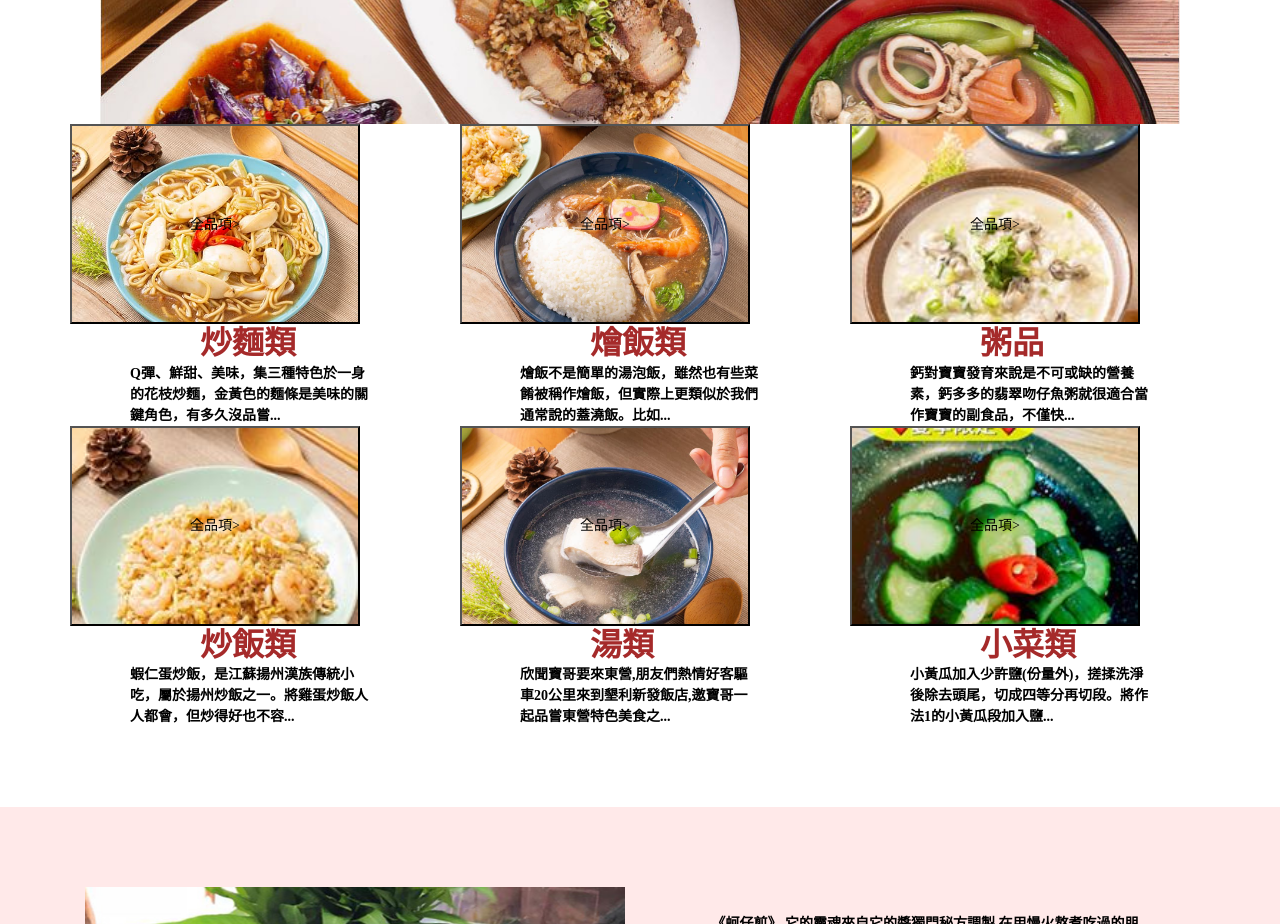
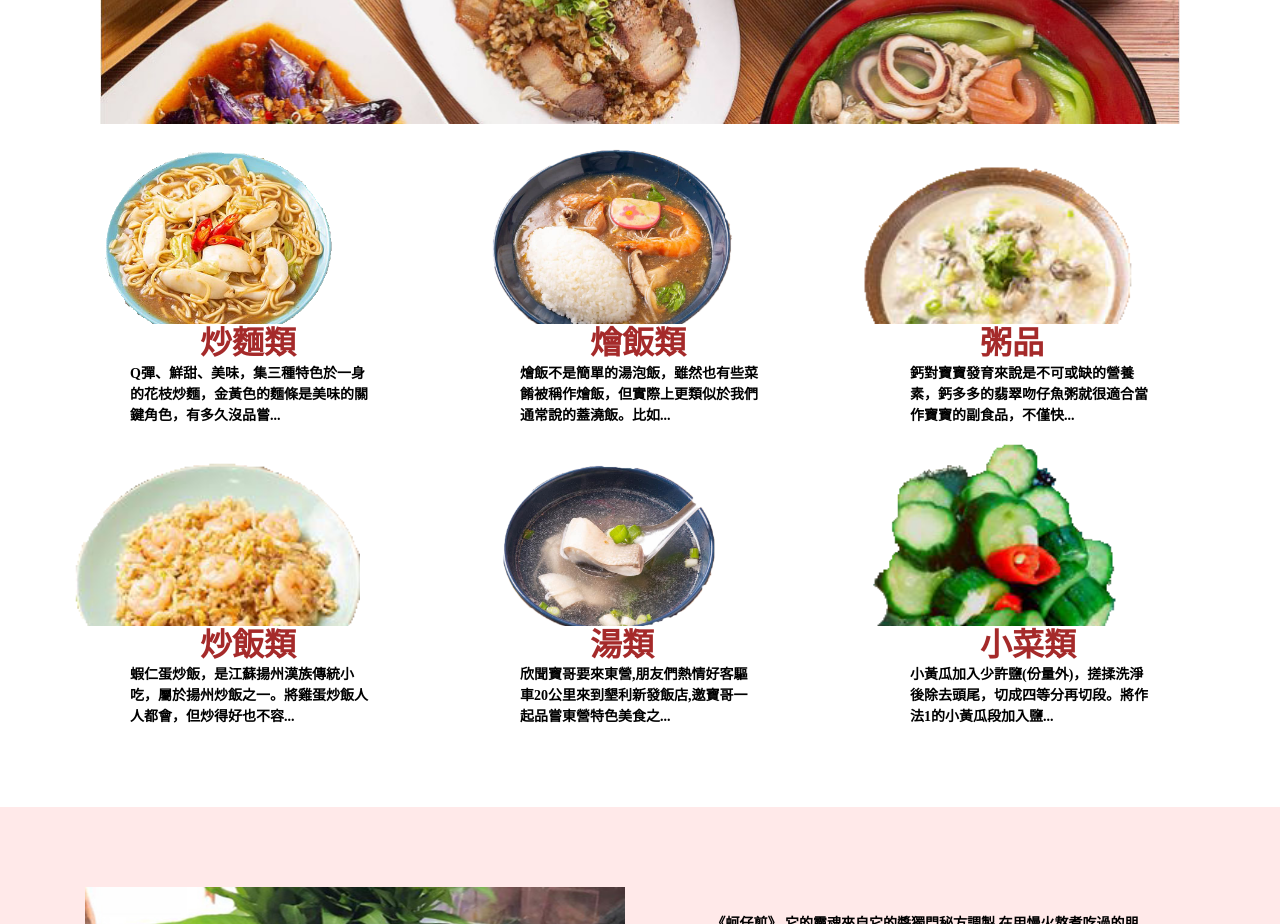
Before and after one commit to qq0981589728/qq0981589728.github.io, a plain HTML site: page index.html in a window 1280 px wide. Shown: the part 1580-2504 px from the top of the page. Drawn offline with nearby package versions, Linux system fonts and the light colour scheme.

Commit message:
Update index.html

```diff
--- a/index.html
+++ b/index.html
@@ -11,6 +11,9 @@
   <!-- Link Swiper's CSS -->
   <link rel="stylesheet" href="https://unpkg.com/swiper/css/swiper.min.css">
   <link rel="stylesheet" href="jquery.simplyscroll.css" media="all" type="text/css">
+
+
+  <link href="path/to/lightbox.css" rel="stylesheet" />
 
 
   <style>
@@ -199,7 +202,7 @@ Class name automatically added to element */
     } */
 
     .png1 {
-      background-image: url("./img/花枝炒麵.jpg");
+      background-image: url("./img/花枝炒麵3.png");
       background-size: cover;
       width: 290px;
       height: 200px;
@@ -207,35 +210,35 @@ Class name automatically added to element */
     }
 
     .png2 {
-      background-image: url("./img/蝦仁蛋炒飯.jpg");
+      background-image: url("./img/蝦仁蛋炒飯3.png");
       background-size: cover;
       width: 290px;
       height: 200px;
     }
 
     .png3 {
-      background-image: url("./img/海鮮燴飯.jpg");
+      background-image: url("./img/海鮮燴飯3.png");
       background-size: cover;
       width: 290px;
       height: 200px;
     }
 
     .png4 {
-      background-image: url("./img/鮮魚湯.jpg");
+      background-image: url("./img/鮮魚湯3.png");
       background-size: cover;
       width: 290px;
       height: 200px;
     }
 
     .png5 {
-      background-image: url("./img/粥品.jpg");
+      background-image: url("./img/粥品3.png");
       background-size: cover;
       width: 290px;
       height: 200px;
     }
 
     .png6 {
-      background-image: url("./img/新鮮涼拌小黃瓜.jpg");
+      background-image: url("./img/新鮮涼拌小黃瓜拷貝.png");
       background-size: cover;
       width: 290px;
       height: 200px;
@@ -534,9 +537,9 @@ Class name automatically added to element */
       <div class="row">
         <div class="col-sm-8 col-lg-4">
           <!-- Button trigger modal -->
-          <button type="button" class="png1" data-toggle="modal" data-target="#exampleModalCenter">
-            全品項>
-          </button>
+          <div type="button" class="png1" data-toggle="modal" data-target="#exampleModalCenter">
+
+          </div>
 
           <!-- Modal -->
           <div class="modal fade" id="exampleModalCenter" tabindex="-1" role="dialog"
@@ -571,9 +574,9 @@ Class name automatically added to element */
           <p>Q彈、鮮甜、美味，集三種特色於一身的花枝炒麵，金黃色的麵條是美味的關鍵角色，有多久沒品嘗...</p>
 
           <!-- Button trigger modal -->
-          <button type="button" class="png2" data-toggle="modal" data-target="#exampleModalCenter2">
-            全品項>
-          </button>
+          <div type="button" class="png2" data-toggle="modal" data-target="#exampleModalCenter2">
+
+          </div>
 
           <!-- Modal -->
           <div class="modal fade" id="exampleModalCenter2" tabindex="-1" role="dialog"
@@ -612,9 +615,9 @@ Class name automatically added to element */
         <div class="col-sm-8 col-lg-4">
 
           <!-- Button trigger modal -->
-          <button type="button" class="png3" data-toggle="modal" data-target="#exampleModalCenter3">
-            全品項>
-          </button>
+          <div type="button" class="png3" data-toggle="modal" data-target="#exampleModalCenter3">
+
+          </div>
 
           <!-- Modal -->
           <div class="modal fade" id="exampleModalCenter3" tabindex="-1" role="dialog"
@@ -647,9 +650,9 @@ Class name automatically added to element */
           <p>燴飯不是簡單的湯泡飯，雖然也有些菜餚被稱作燴飯，但實際上更類似於我們通常說的蓋澆飯。比如...</p>
 
           <!-- Button trigger modal -->
-          <button type="button" class="png4" data-toggle="modal" data-target="#exampleModalCenter4">
-            全品項>
-          </button>
+          <div type="button" class="png4" data-toggle="modal" data-target="#exampleModalCenter4">
+
+          </div>
 
           <!-- Modal -->
           <div class="modal fade" id="exampleModalCenter4" tabindex="-1" role="dialog"
@@ -691,9 +694,9 @@ Class name automatically added to element */
         <div class="col-sm-8 col-lg-4">
 
           <!-- Button trigger modal -->
-          <button type="button" class="png5" data-toggle="modal" data-target="#exampleModalCenter5">
-            全品項>
-          </button>
+          <div type="button" class="png5" data-toggle="modal" data-target="#exampleModalCenter5">
+
+          </div>
 
           <!-- Modal -->
           <div class="modal fade" id="exampleModalCenter5" tabindex="-1" role="dialog"
@@ -725,9 +728,9 @@ Class name automatically added to element */
           <p>鈣對寶寶發育來說是不可或缺的營養素，鈣多多的翡翠吻仔魚粥就很適合當作寶寶的副食品，不僅快...</p>
 
           <!-- Button trigger modal -->
-          <button type="button" class="png6" data-toggle="modal" data-target="#exampleModalCenter6">
-            全品項>
-          </button>
+          <div type="button" class="png6" data-toggle="modal" data-target="#exampleModalCenter6">
+
+          </div>
 
           <!-- Modal -->
           <div class="modal fade" id="exampleModalCenter6" tabindex="-1" role="dialog"
@@ -907,6 +910,9 @@ Class name automatically added to element */
   <script type="text/javascript" src="jquery.simplyscroll.min.js"></script>
 
 
+  <script src="https://cdnjs.cloudflare.com/ajax/libs/lightbox2/2.11.1/js/lightbox.min.js"></script>
+
+
   <script type="text/javascript">
     (function ($) {
       $(function () { //on DOM ready
```
